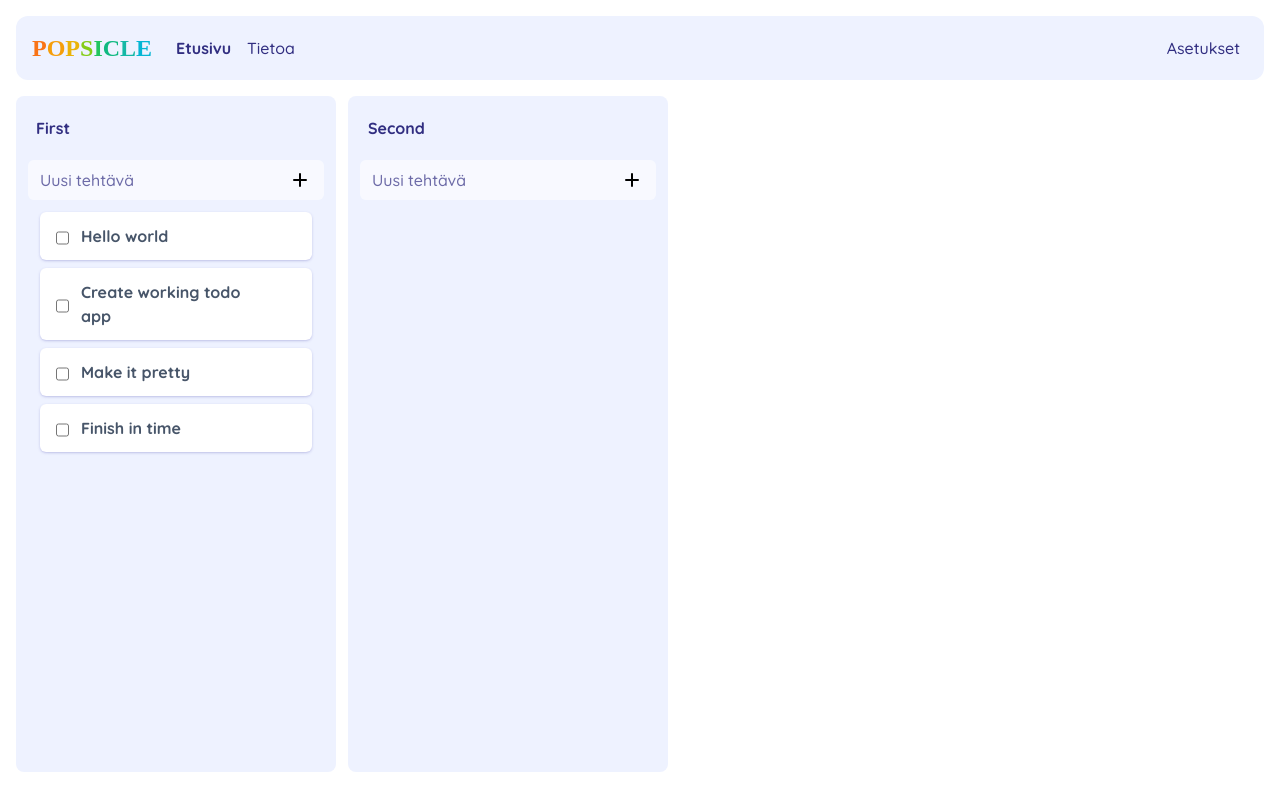
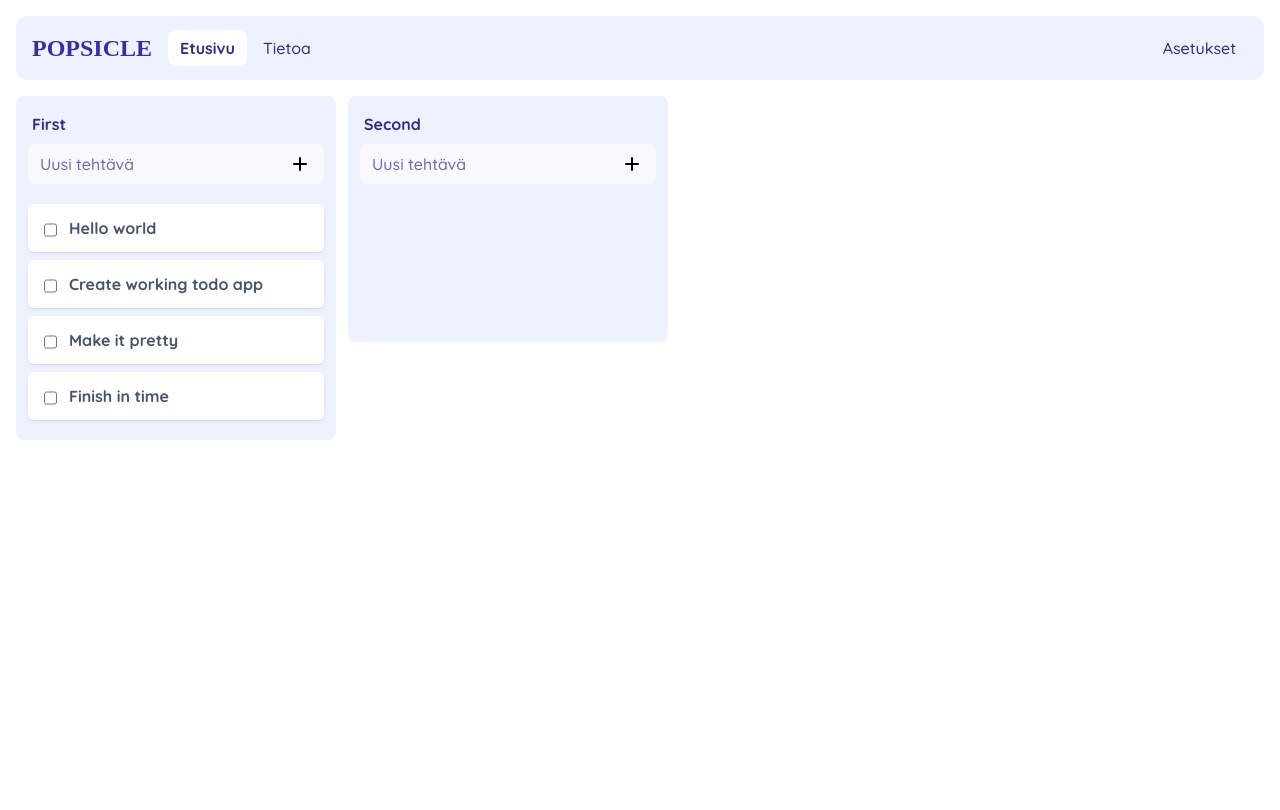
Before and after one commit to mirorauhala/popsicle, a React (Create React App) app: page / in a window 1280 px wide. Shown: the top 810 px of the page. Built offline with nearby package versions, Linux system fonts and the light colour scheme; data requests are answered from the project's data file; a web font is replaced by a local one.

Commit message:
Update styling

```diff
--- a/src/App.tsx
+++ b/src/App.tsx
@@ -9,13 +9,11 @@ function App() {
     <>
       <Navbar />
 
-      <div id="routes">
-        <Routes>
-          <Route path="/" element={<Home />}/>
-          <Route path="/about" element={<About />}/>
-          <Route path="/settings" element={<Settings />}/>
-        </Routes>
-      </div>
+      <Routes>
+        <Route path="/" element={<Home />}/>
+        <Route path="/about" element={<About />}/>
+        <Route path="/settings" element={<Settings />}/>
+      </Routes>
 
     </>
   );
--- a/src/Board/index.js
+++ b/src/Board/index.js
@@ -23,7 +23,7 @@ export default function Board() {
           <div
             ref={provided.innerRef}
             {...provided.droppableProps}
-            className="flex gap-3 justify-between mb-3">
+             id="board">
               {tasks.length > 0 && lists.length > 0 && listOrder.length > 0 && listOrder.map((listId, index) => {
                 const list = lists.find(list => list.id === listId)
                 const tasksForList = list.tasks.map(taskId => {
--- a/src/components/List.js
+++ b/src/components/List.js
@@ -8,7 +8,7 @@ export default function List({tasks, index, list, tags}) {
     <Draggable draggableId={list.id} index={index}>
       {(provided) => (
         <div ref={provided.innerRef} {...provided.draggableProps}
-            className="h-full w-80 p-3 bg-indigo-50 rounded-lg">
+            className="flex flex-col  mr-3 w-80 shrink-0 bg-indigo-50 rounded-lg">
           <TaskHeading name={list.name} dragHandleProps={provided.dragHandleProps}></TaskHeading>
           <NewTask list={list} />
 
--- a/src/components/Navbar.js
+++ b/src/components/Navbar.js
@@ -2,24 +2,15 @@ import { NavLink } from "react-router-dom";
 
 export default function Navbar() {
   const linkStyle = ({ isActive }) => {
-    return isActive
-      ? "text-indigo-900 font-bold px-2"
-      : "text-indigo-900 font-medium px-2";
+    const active = "font-bold bg-white hover:bg-white"
+
+    return `${isActive ? active : 'font-medium hover:bg-indigo-900/5 active:bg-indigo-900/10'} text-indigo-900 px-3 py-2 transition-colors duration-200 rounded-lg`
   };
   return (
-    <nav className="m-4 mb-0 px-4 bg-indigo-50 rounded-xl flex items-center h-16">
-      <NavLink className="font-logo text-2xl font-bold pr-4 uppercase" to="/">
-        <span className="text-orange-500">P</span>
-        <span className="text-amber-500">O</span>
-        <span className="text-yellow-500">P</span>
-        <span className="text-lime-500">S</span>
-        <span className="text-green-500">I</span>
-        <span className="text-emerald-500">C</span>
-        <span className="text-teal-500">L</span>
-        <span className="text-cyan-500">E</span>
-      </NavLink>
+    <nav className="m-4 px-4 bg-indigo-50 rounded-xl flex items-center h-16">
+      <NavLink className="font-logo text-2xl text-indigo-800 font-bold pr-4 uppercase" to="/">POPSICLE</NavLink>
 
-      <ul className="flex">
+      <ul className="flex gap-1">
         <li>
           <NavLink className={linkStyle} to="/">
             Etusivu
--- a/src/components/NewTask.js
+++ b/src/components/NewTask.js
@@ -2,7 +2,7 @@ import { Plus } from "../icons/plus";
 
 export default function NewTask(props) {
   return (
-    <form className="flex" onSubmit={(e) => console.log("submit")}>
+    <form className="flex mx-3 mb-2" onSubmit={(e) => console.log("submit")}>
       <input type="hidden" name="board" value={props.list.id} />
       <input
         className="w-full px-3 py-2 ease-out duration-150 bg-white/60 hover:bg-white focus:bg-white placeholder:text-indigo-900/70 font-medium text-indigo-700 rounded-l-md"
--- a/src/components/Task.js
+++ b/src/components/Task.js
@@ -20,14 +20,14 @@ export default function Task({task, index, tags}) {
         ref={provided.innerRef}
         {...provided.draggableProps}
         {...provided.dragHandleProps}
-        className="group flex gap-2 p-3 mb-2 justify-between bg-white rounded-md text-slate-600 transition-shadow ease-in-out duration-300 shadow hover:shadow-lg shadow-indigo-800/20"
+        className="group flex gap-2 p-3 mb-2 justify-between bg-white rounded-md text-slate-600 transition-shadow ease-in-out duration-300 shadow hover:shadow-lg hover:shadow-indigo-800/20"
       >
-          <input type="checkbox" className="mt-1 mx-1" />
+        <input type="checkbox" className="mt-1 mx-1" />
 
-          <div className="flex grow flex-col">
-            <p className="font-bold">{task.body}</p>
-            {/*<Tags tags={filterTags()} />*/}
-          </div>
+        <div className="flex grow flex-col">
+          <p className="font-bold">{task.body}</p>
+          {/*<Tags tags={filterTags()} />*/}
+        </div>
 
           <button className="opacity-0 group-hover:opacity-100 transition ease-in-out delay-100 w-6 h-6 rounded bg-indigo-100">
             <span className="sr-only">Open actions</span>
--- a/src/components/TaskHeading.js
+++ b/src/components/TaskHeading.js
@@ -1,7 +1,7 @@
 export default function TaskHeading({name, dragHandleProps}) {
   return (
     <h5
-      className="py-2 px-2 mb-3 w-full font-bold text-indigo-900 rounded-md cursor-pointer"
+      className="pt-4 pb-2 px-4 w-full font-bold text-indigo-900 rounded-md cursor-pointer"
       {...dragHandleProps}
     >
       {name}
--- a/src/index.css
+++ b/src/index.css
@@ -13,10 +13,9 @@ body {
   overflow: hidden;
 }
 
-#routes {
-  height: calc(100vh - 5rem);
-  overflow: auto;
-  @apply flex p-4;
+#board {
+  height: calc(100vh - 6rem);
+  @apply flex pb-4 items-start px-4 mb-3 overflow-x-auto;
 }
 
 code {
```
